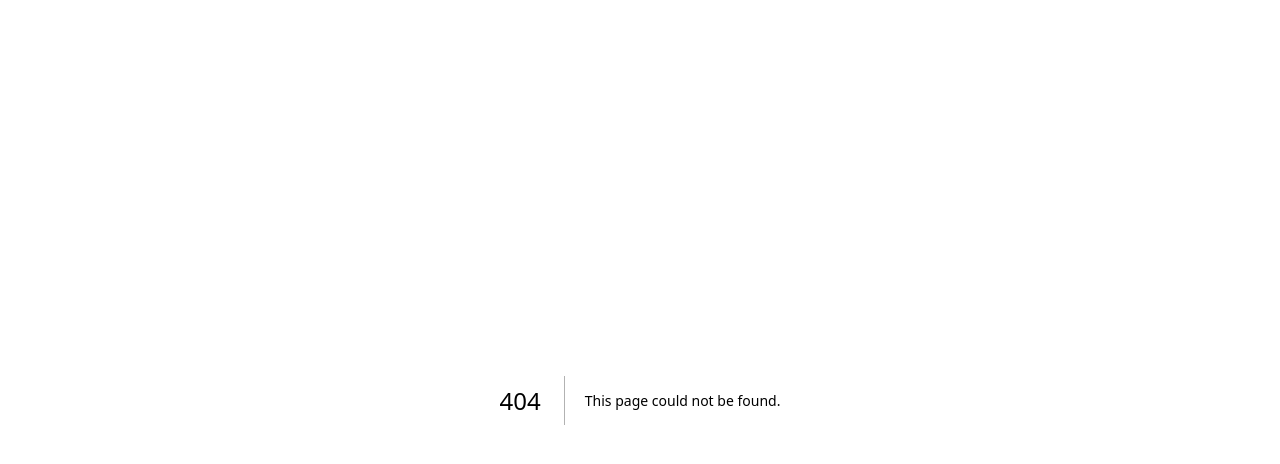
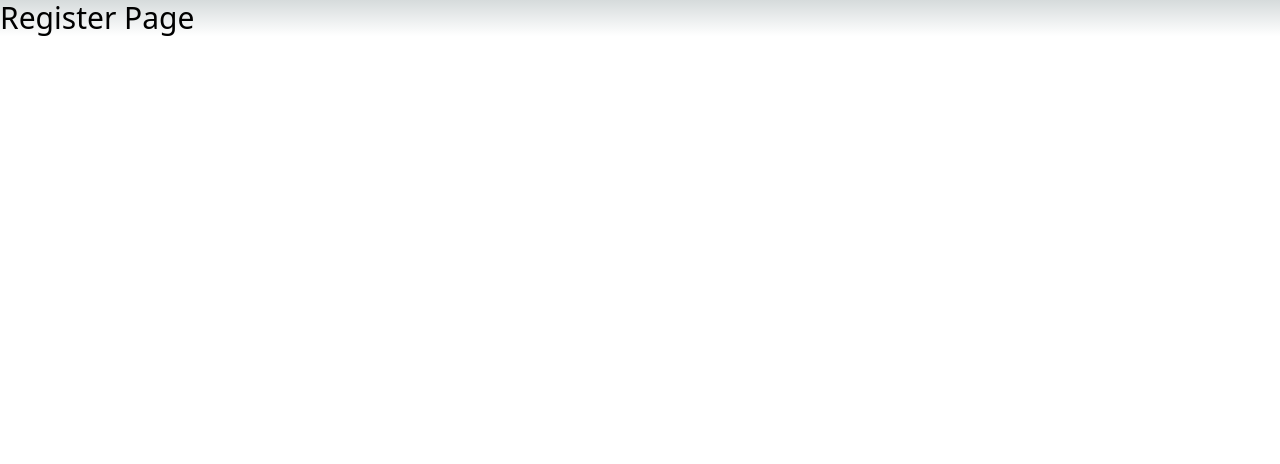
Before and after one commit to mollikacomputer/next_google_auth2, a Next.js app: page /registration in a window 1280 px wide. Before the commit this address had no page. Shown: the top 464 px of the page. Built offline with nearby package versions, Linux system fonts and the light colour scheme.

Commit message:
registration page added

```diff
--- a/pages/login.js
+++ b/pages/login.js
@@ -14,7 +14,7 @@ const login = () => {
             <div>
                 <p> You are not signIn</p>
                 <button onClick={()=> signIn('google') } className="btn btn-success mr-4"> SignIn with google </button>
-                <button className="btn btn-success"> SignIn with github </button>
+
             </div>
         )
     }
--- /dev/null
+++ b/pages/registration.js
@@ -0,0 +1,11 @@
+import React from 'react';
+
+const registration = () => {
+    return (
+        <div>
+            <h2 className="text-3xl">Register Page</h2>
+        </div>
+    );
+};
+
+export default registration;
```
